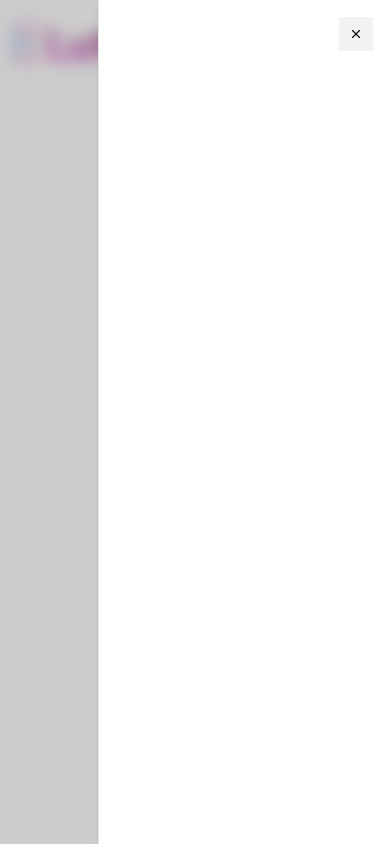
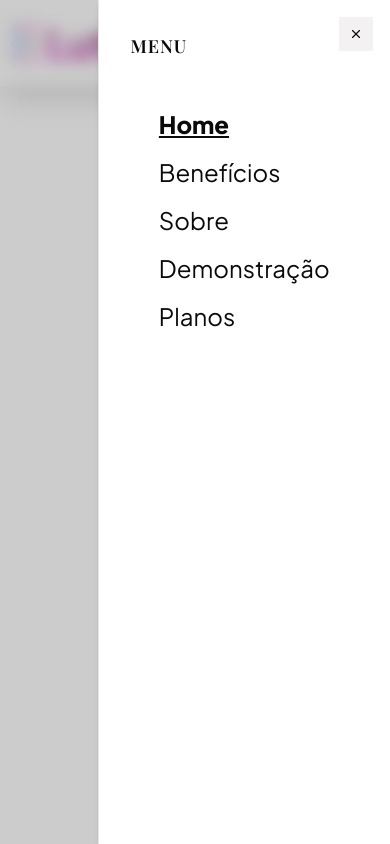
Before and after one commit to pinchieri-tiago/luttivox, a Next.js app: page / in a window 390 px wide. Both pictures are taken after a click on the button 350 px from the left and 40 px from the top of the page. Built offline with nearby package versions, Linux system fonts and the light colour scheme; a web font is replaced by a local one.

Commit message:
feat: criar menu mobile

```diff
--- a/src/components/home/header.tsx
+++ b/src/components/home/header.tsx
@@ -1,11 +1,12 @@
 import Image from "next/image";
 import Link from "next/link";
-import { Sheet, SheetContent, SheetTrigger } from "@/components/ui/sheet";
+import { Sheet, SheetContent, SheetHeader, SheetTitle, SheetTrigger } from "@/components/ui/sheet";
 import { Menu } from "lucide-react";
+import { NavLinks } from "./nav-links";
 
 export const Header = () => {
   return (
-    <header className="flex justify-between items-center p-3">
+    <header className="sticky top-0 flex shadow-xl justify-between items-center p-3">
       <div>
         <Link href="/" title="Link para página inicial">
           <Image
@@ -22,10 +23,13 @@
       <div>
         <Sheet>
           <SheetTrigger>
-            <Menu size={56} className="" />
+            <Menu size={56} className="text-primary-500" />
           </SheetTrigger>
           <SheetContent className="bg-white">
-
+            <SheetHeader>
+                <SheetTitle>Menu</SheetTitle>
+            </SheetHeader>
+             <NavLinks />
           </SheetContent>
         </Sheet>
       </div>
--- a/src/components/home/nav-links.tsx
+++ b/src/components/home/nav-links.tsx
@@ -1,23 +1,110 @@
+"use client";
+
+import { cn } from "@/lib/utils";
 import Link from "next/link";
+import { useEffect, useState } from "react";
 
-export const NavLinks = () => {
+interface NavLinksProps {
+    setIsOpenSheet?: (open: boolean) => {}
+}
+
+export const NavLinks = ({setIsOpenSheet}: NavLinksProps) => {
+  const [activeSection, setActiveSection] = useState<string>("");
+
+
+  useEffect(() => {
+    // Detecta o hash atual na URL
+    const handleHashChange = () => {
+      const hash = window.location.hash.slice(1); // Remove o #
+      setActiveSection(hash || "home");
+    };
+
+    // Define a seção ativa na montagem
+    handleHashChange();
+
+    // Ouve mudanças de hash
+    window.addEventListener("hashchange", handleHashChange);
+    return () => window.removeEventListener("hashchange", handleHashChange);
+  }, []);
+
+  const scrollToSection = (sectionId: string) => {
+    if (sectionId === "home") {
+      window.scrollTo(0, 0);
+    } else {
+      const element = document.getElementById(sectionId);
+      element?.scrollIntoView({ behavior: "smooth" });
+    }
+  };
+
+  const isActive = (section: string) => activeSection === section;
+
   return (
-    <nav>
-      <ul>
+    <nav className="flex min-h-screen flex-col items-center">
+      <ul className="flex flex-col gap-4 p-4 text-2xl">
         <li>
-          <Link href="/">Home</Link>
+          <Link
+            href="/"
+            onClick={(e) => {
+              e.preventDefault();
+              scrollToSection("home");
+              setIsOpenSheet?.(false);
+            }}
+            className={cn(isActive("home") && "font-black underline")}
+          >
+            Home
+          </Link>
         </li>
         <li>
-          <Link href="/#beneficios">Benefícios</Link>
+          <Link
+            href="/#beneficios"
+            onClick={(e) => {
+              e.preventDefault();
+              scrollToSection("beneficios");
+               setIsOpenSheet?.(false);
+            }}
+            className={cn(isActive("beneficios") && "font-black underline")}
+          >
+            Benefícios
+          </Link>
         </li>
         <li>
-          <Link href="/#sobre">Sobre</Link>
+          <Link
+            href="/#sobre"
+            onClick={(e) => {
+              e.preventDefault();
+              scrollToSection("sobre");
+               setIsOpenSheet?.(false);
+            }}
+            className={cn(isActive("sobre") && "font-black underline")}
+          >
+            Sobre
+          </Link>
         </li>
         <li>
-          <Link href="/#demonstracao">Demonstração</Link>
+          <Link
+            href="/#demonstracao"
+            onClick={(e) => {
+              e.preventDefault();
+              scrollToSection("demonstracao");
+               setIsOpenSheet?.(false);
+            }}
+            className={cn(isActive("demonstracao") && "font-black underline")}
+          >
+            Demonstração
+          </Link>
         </li>
         <li>
-          <Link href="/#planos">Planos</Link>
+          <Link
+            href="/#planos"
+            onClick={(e) => {
+              e.preventDefault();
+              scrollToSection("planos");
+               setIsOpenSheet?.(false);
+            }}
+            className={cn(isActive("planos") && "font-black underline")}
+          >
+            Planos
+          </Link>
         </li>
       </ul>
     </nav>
```
